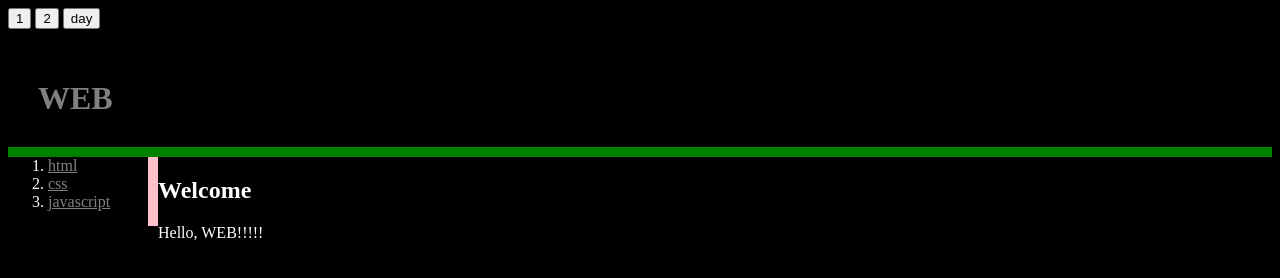
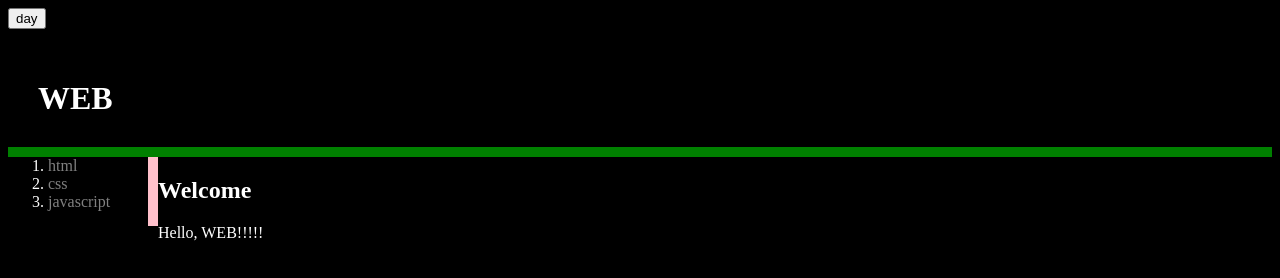
Before and after one commit to zinseo964/htdoc, a plain HTML site: page 0418/index.html in a window 1280 px wide. Both pictures are taken after a click on the button "night". Drawn offline with nearby package versions, Linux system fonts and the light colour scheme.

Commit message:
addEventListenenr, script

```diff
--- /dev/null
+++ b/0418/daynight.js
@@ -0,0 +1,26 @@
+function night(){
+    document.querySelector('body').style.backgroundColor = 'black';
+    document.querySelector('body').style.color = 'white';
+    let arr = document.querySelectorAll('a');
+    for(let i = 0;i<arr.length;i++){
+        arr[i].style.color = 'gray';
+    }
+    // $('body').css('background-color','black').css('color','white');
+    // $('a').css('color','gray');
+}
+function day(){
+    document.querySelector('body').style.backgroundColor = 'white';
+    document.querySelector('body').style.color = 'black';
+    let arr = document.querySelectorAll('a');
+    for(let i = 0;i<arr.length;i++){
+        arr[i].style.color = 'blue';
+    }
+}
+
+export function dayNight(mode){
+    if(mode === 'night'){
+        night();
+    } else{
+        day();
+    }
+}
--- a/0418/index.html
+++ b/0418/index.html
@@ -4,88 +4,32 @@
         <script src="https://code.jquery.com/jquery-3.6.0.min.js" integrity="sha256-/xUj+3OJU5yExlq6GSYGSHk7tPXikynS7ogEvDej/m4=" crossorigin="anonymous"></script>
         <title>WEB - Welcome</title>
         <meta charset="utf-8">
-        <style>
-            h1{
-                border-bottom:10px solid green;
-                padding:30px;
-                margin-bottom:0;
-            }
-            h1 a{
-                text-decoration: none;
-            }
-            ol{
-
-                margin-top:0;
-            }
-            @media all and (min-width: 480px) {
-                #container{
-                    display:grid;
-                    grid-template-columns: 150px 1fr;
-                }
-                ol{
-                    border-right:10px solid pink;
+        <link = rel="stylesheet" href="style.css">
+        <script type = "module">
+            import {dayNight} from './daynight.js';
+            function listener(evt){
+                if(evt.target.value==='night'){
+                    dayNight('night');
+                    evt.target.value='day';
+                }else{
+                    dayNight('day');
+                    evt.target.value='night';
                 }
             }
-
-        </style>
+            document.querySelector('#dayNightBtn').addEventListener('click',listener);
+        </script>
     </head>
     <body>
         <script>
             console.log(this);
         </script>
-        <input type="button" onclick="console.log(this);" value="1">
-        <input type="button" onclick="console.log(this);" value="2">
-        <script>
-            function night(){
-                // document.querySelector('body').style.backgroundColor = 'black';
-                // document.querySelector('body').style.color = 'white';
-                $('body').css('background-color','black').css('color','white');
-
-                // let arr = document.querySelectorAll('a');
-                // for(let i = 0;i<arr.length;i++){
-                //     arr[i].style.color = 'gray';
-                // }
-                $('a').css('color','gray');
-            }
-            function day(){
-                document.querySelector('body').style.backgroundColor = 'white';
-                document.querySelector('body').style.color = 'black';
-                let arr = document.querySelectorAll('a');
-                for(let i = 0;i<arr.length;i++){
-                    arr[i].style.color = 'blue';
-                }
-            }
-
-            function dayNight(mode){
-                if(mode === 'night'){
-                    night();
-                } else{
-                    day();
-                }
-            }
-
-        </script>
-        <input type="button" value="night"
-            onclick="
-                if(this.value === 'night'){
-                   //night();
-                   dayNight('night');
-                    this.value = 'day';
-                } else {
-                    //day();
-                    dayNight('day');
-                    this.value = 'night';
-                }
-            "
-        >
-
-        <h1><a href="index.html">WEB</a></h1>
-
+        <input type="button" id = 'dayNightBtn' value="night">
+        <h1>WEB</h1>
         <div id="container">
             <ol>
-                <li><a href="1.html">html</a></li>
-                <li><a href="2.html">css</a></li>
-                <li><a href="3.html">javascript</a></li>
+                <li><a>html</a></li>
+                <li><a>css</a></li>
+                <li><a>javascript</a></li>
             </ol>
             <div>
                 <h2>Welcome</h2>
--- /dev/null
+++ b/0418/style.css
@@ -0,0 +1,20 @@
+h1{
+    border-bottom:10px solid green;
+    padding:30px;
+    margin-bottom:0;
+}
+h1 a{
+    text-decoration: none;
+    }
+ol{
+    margin-top:0;
+    }
+@media all and (min-width: 480px) {
+    #container{
+        display:grid;
+        grid-template-columns: 150px 1fr;
+    }
+    ol{
+        border-right:10px solid pink;
+    }
+}
```
Also changed, not shown: 1 other file.
